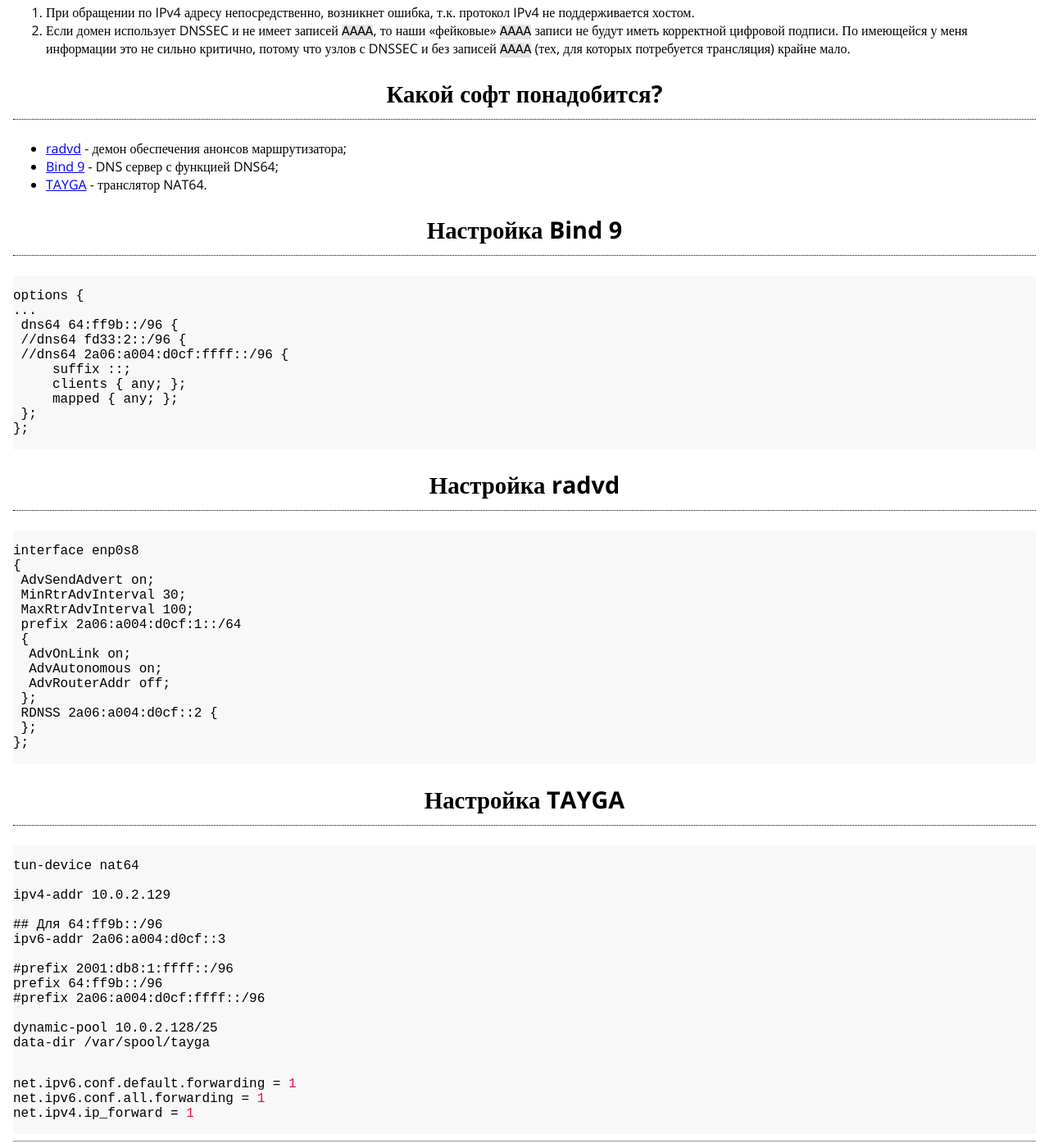
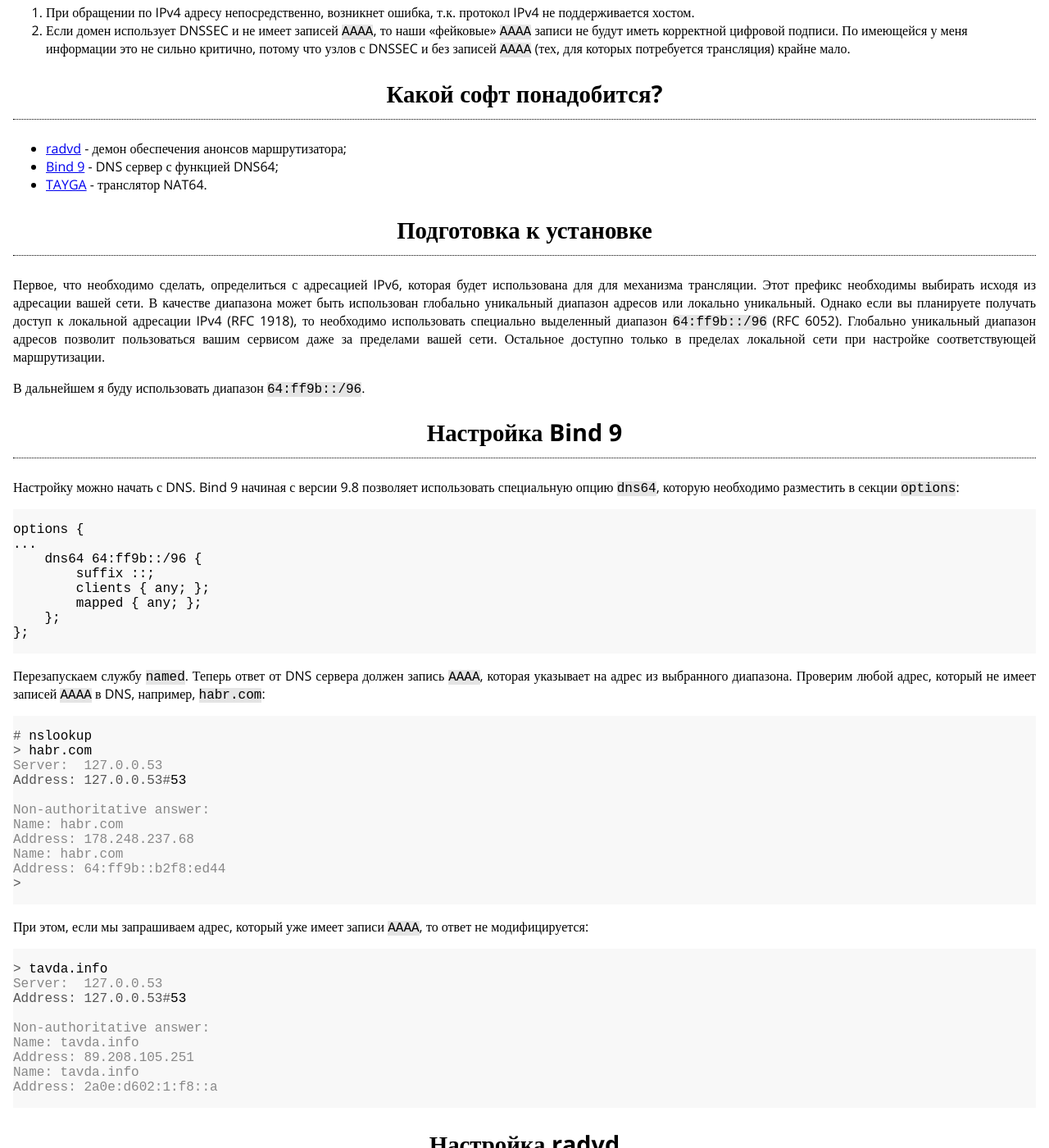
Before and after one commit to fsa/site, a Jekyll site: the page built from _posts/2022-12-01-nat64-dns64.md, in a window 1280 px wide and 1400 px high, scrolled down 670 px. Shown: the whole window at 82% size. Built offline with Jekyll 4.4.1, drawn with Linux system fonts in a browser that asks for light colours.

Commit message:
NAT64: доработана настройка Bind

````diff
--- a/_posts/2022-12-01-nat64-dns64.md
+++ b/_posts/2022-12-01-nat64-dns64.md
@@ -28,19 +28,55 @@
 - [Bind 9](https://www.isc.org/bind/) - DNS сервер с функцией DNS64;
 - [TAYGA](http://www.litech.org/tayga/) - транслятор NAT64.
 
+## Подготовка к установке
+
+Первое, что необходимо сделать, определиться с адресацией IPv6, которая будет использована для для механизма трансляции. Этот префикс необходимы выбирать исходя из адресации вашей сети. В качестве диапазона может быть использован глобально уникальный диапазон адресов или локально уникальный. Однако если вы планируете получать доступ к локальной адресации IPv4 (RFC 1918), то необходимо использовать специально выделенный диапазон `64:ff9b::/96` (RFC 6052). Глобально уникальный диапазон адресов позволит пользоваться вашим сервисом даже за пределами вашей сети. Остальное доступно только в пределах локальной сети при настройке соответствующей маршрутизации.
+
+В дальнейшем я буду использовать диапазон `64:ff9b::/96`.
+
 ## Настройка Bind 9
+
+Настройку можно начать с DNS. Bind 9 начиная с версии 9.8 позволяет использовать специальную опцию `dns64`, которую необходимо разместить в секции `options`:
 
 ```text
 options {
 ...
- dns64 64:ff9b::/96 {
- //dns64 fd33:2::/96 {
- //dns64 2a06:a004:d0cf:ffff::/96 {
-     suffix ::;
-     clients { any; };
-     mapped { any; };
- };
+    dns64 64:ff9b::/96 {
+        suffix ::;
+        clients { any; };
+        mapped { any; };
+    };
 };
+```
+
+Перезапускаем службу `named`. Теперь ответ от DNS сервера должен запись `AAAA`, которая указывает на адрес из выбранного диапазона. Проверим любой адрес, который не имеет записей `AAAA` в DNS, например, `habr.com`:
+
+```console
+# nslookup
+> habr.com
+Server:  127.0.0.53
+Address: 127.0.0.53#53
+
+Non-authoritative answer:
+Name: habr.com
+Address: 178.248.237.68
+Name: habr.com
+Address: 64:ff9b::b2f8:ed44
+>
+```
+
+При этом, если мы запрашиваем адрес, который уже имеет записи `AAAA`, то ответ не модифицируется:
+
+```console
+> tavda.info
+Server:  127.0.0.53
+Address: 127.0.0.53#53
+
+Non-authoritative answer:
+Name: tavda.info
+Address: 89.208.105.251
+Name: tavda.info
+Address: 2a0e:d602:1:f8::a
 ```
 
 ## Настройка radvd
@@ -48,17 +84,17 @@
 ```text
 interface enp0s8
 {
- AdvSendAdvert on;
- MinRtrAdvInterval 30;
- MaxRtrAdvInterval 100;
- prefix 2a06:a004:d0cf:1::/64
- {
-  AdvOnLink on;
-  AdvAutonomous on;
-  AdvRouterAddr off;
- };
- RDNSS 2a06:a004:d0cf::2 {
- };
+    AdvSendAdvert on;
+    MinRtrAdvInterval 30;
+    MaxRtrAdvInterval 100;
+    prefix 2a06:a004:d0cf:1::/64
+    {
+        AdvOnLink on;
+        AdvAutonomous on;
+        AdvRouterAddr off;
+    };
+    RDNSS 2a06:a004:d0cf::2 {
+    };
 };
 ```
 
@@ -80,6 +116,7 @@
 data-dir /var/spool/tayga
 ```
 
+
 ```ini
 net.ipv6.conf.default.forwarding = 1
 net.ipv6.conf.all.forwarding = 1
````
